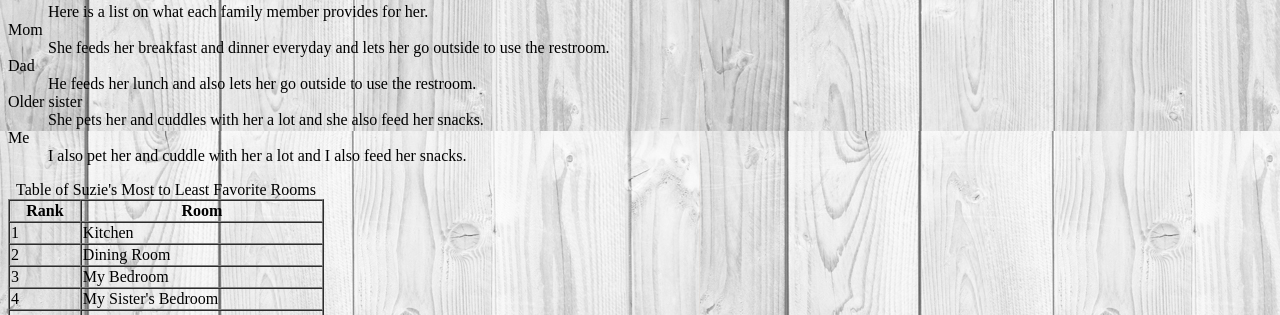
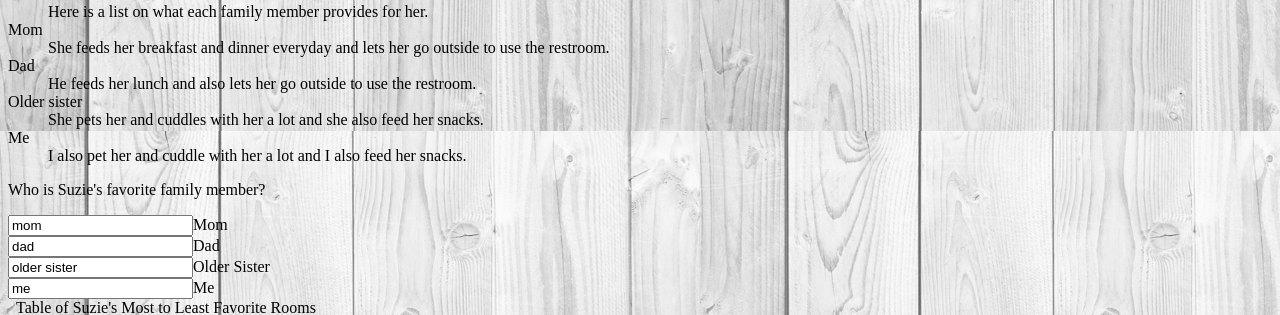
Before and after one commit to nguyevan007/suziethedog, a plain HTML site: page index.html in a window 1280 px wide. Shown: the part 1869-2184 px from the top of the page. Drawn offline with Linux system fonts and the light colour scheme.

Commit message:
Update index.html

```diff
--- a/index.html
+++ b/index.html
@@ -93,6 +93,11 @@
 <dt>Older sister</dt><dd>She pets her and cuddles with her a lot and she also feed her snacks.</dd>
 <dt>Me</dt><dd>I also pet her and cuddle with her a lot and I also feed her snacks.</dd>
 </dl>
+<p>Who is Suzie's favorite family member?</p>
+<input type="member" name="group1" value="mom">Mom<br />
+<input type="member" name="group1" value="dad">Dad<br />
+<input type="member" name="group1" value="older sister">Older Sister<br />
+<input type="member" name="group1" value="me">Me<br />
 <table width='25%' border=1px cellspacing=0>
 <caption>Table of Suzie's Most to Least Favorite Rooms</caption>
  <tr>
```
